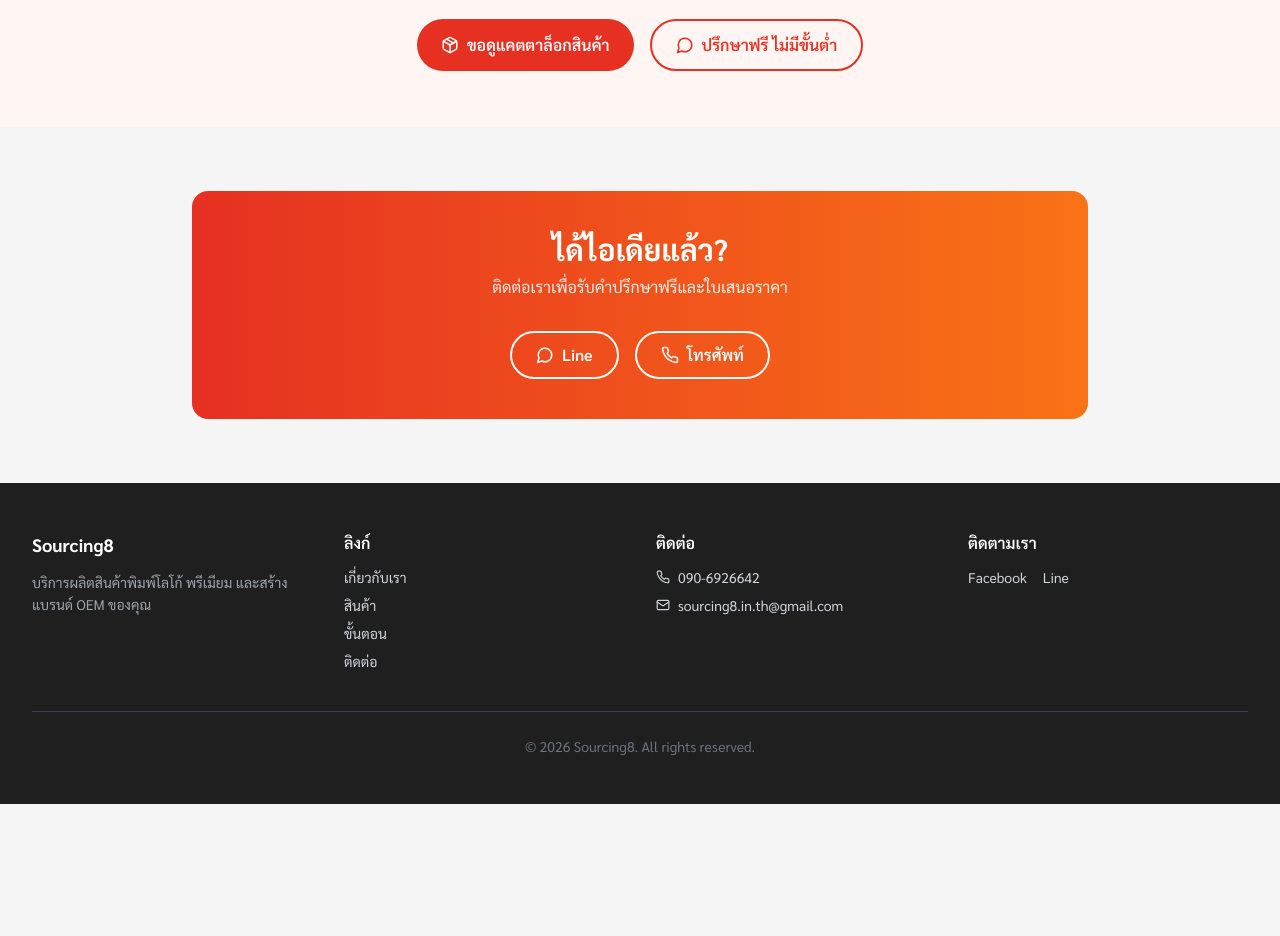
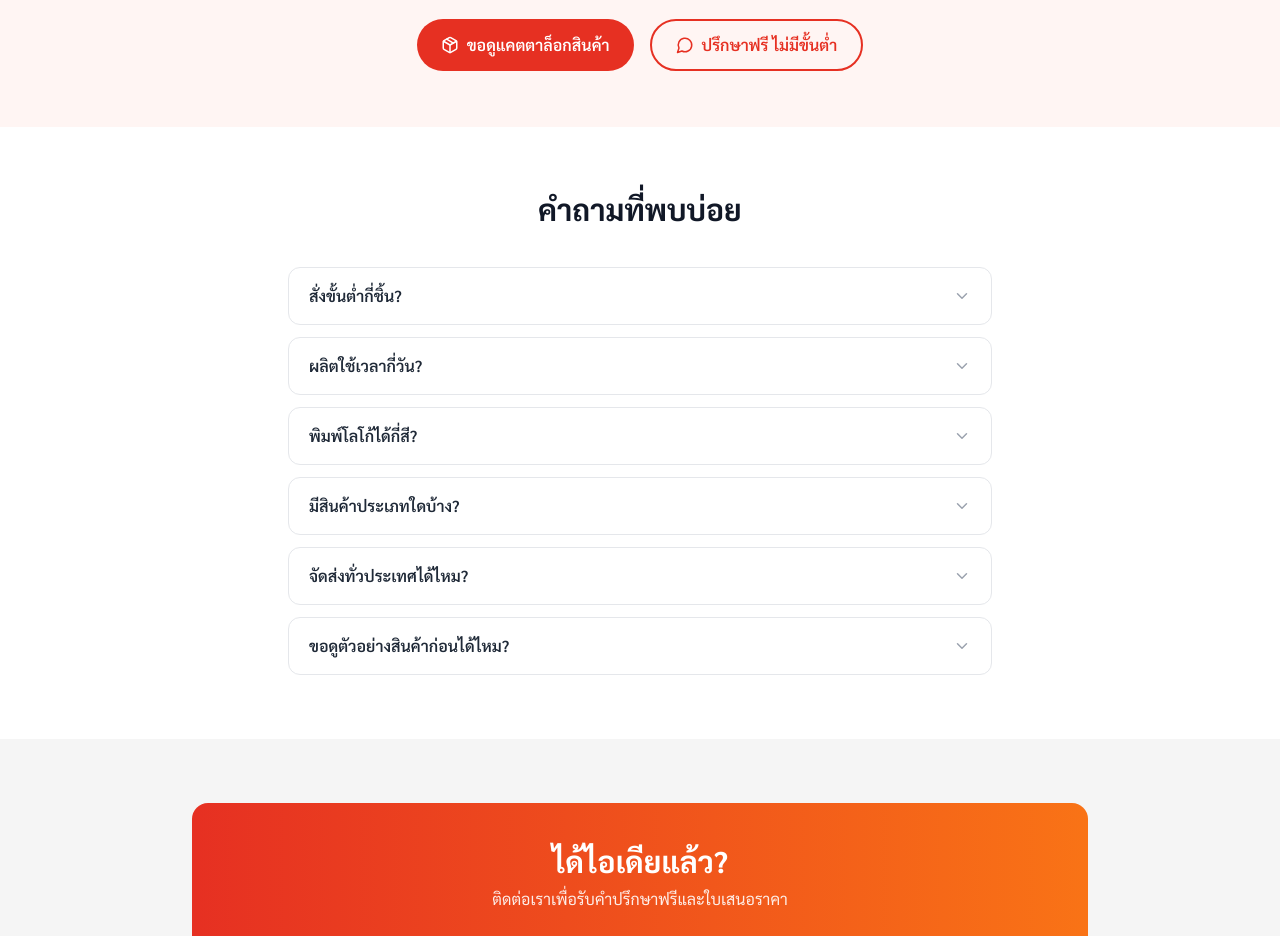
Before and after one commit to kidkurobar/Web, a React (Vite) app: page / in a window 1280 px wide. Shown: the part 3720-4656 px from the top of the page. Before the commit the page ends 4524 px from the top, so only its background shows below. Built offline with nearby package versions, Linux system fonts and the light colour scheme.

Commit message:
Add files via upload

```diff
--- a/src/pages/Home.tsx
+++ b/src/pages/Home.tsx
@@ -5,6 +5,7 @@ import ContactSection from '../components/ContactSection'
 import ShowcaseBanner from '../components/ShowcaseBanner'
 import SocialProof from '../components/SocialProof'
 import SoftCTA from '../components/SoftCTA'
+import FAQ from '../components/FAQ'
 import { products } from '../data'
 
 export default function Home() {
@@ -92,6 +93,9 @@ export default function Home() {
       {/* Soft CTA */}
       <SoftCTA />
 
+      {/* FAQ */}
+      <FAQ />
+
       <ContactSection />
     </>
   )
```
